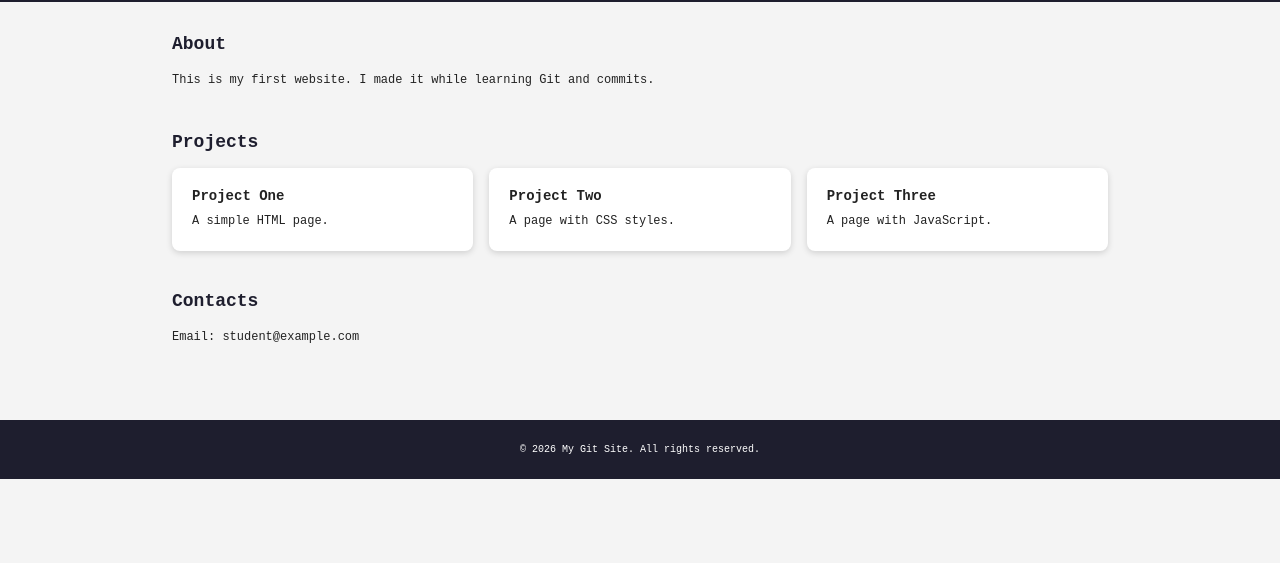
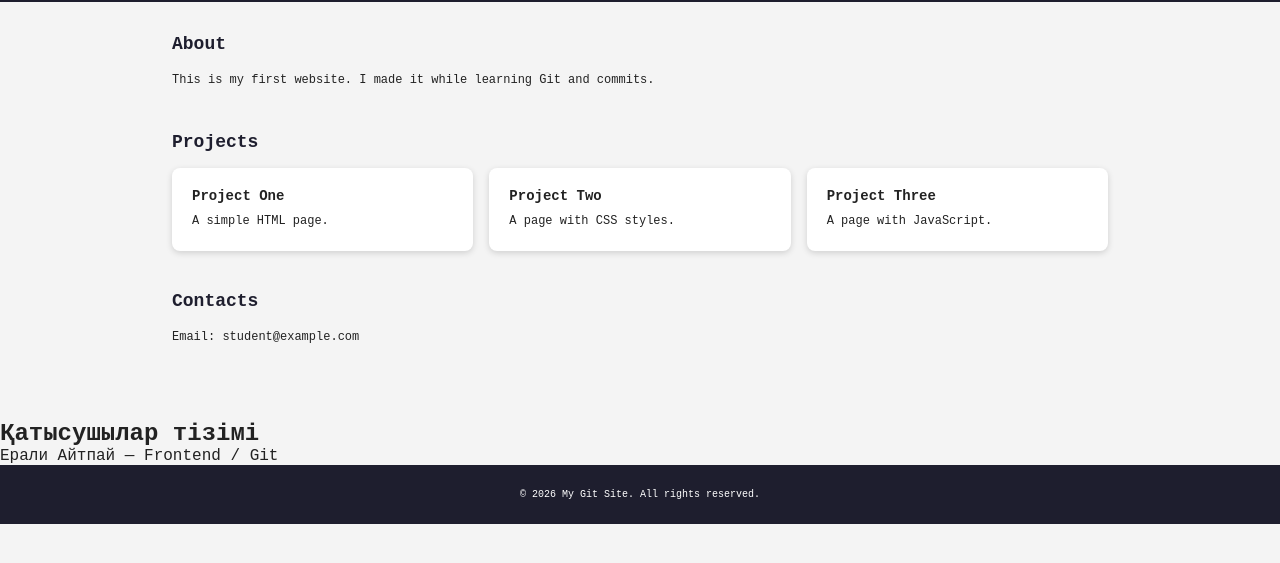
Before and after one commit to Erali518/my-git-site88, a plain HTML site: page index.html in a window 1280 px wide. Shown: the part 69-632 px from the top of the page. Drawn offline with Linux system fonts and the light colour scheme; a web font is replaced by a local one.

Commit message:
Issue #1 орындалды

```diff
--- a/index.html
+++ b/index.html
@@ -47,6 +47,12 @@
       <p class="section__text">Email: student@example.com</p>
     </section>
   </main>
+  <section id="participants">
+  <h2>Қатысушылар тізімі</h2>
+  <ul>
+    <li>Ерали Айтпай — Frontend / Git</li>
+  </ul>
+</section>
     <footer class="footer">
     <p class="footer__text">&copy; 2026 My Git Site. All rights reserved.</p>
   </footer>
```
Also changed, not shown: 1 other file.
